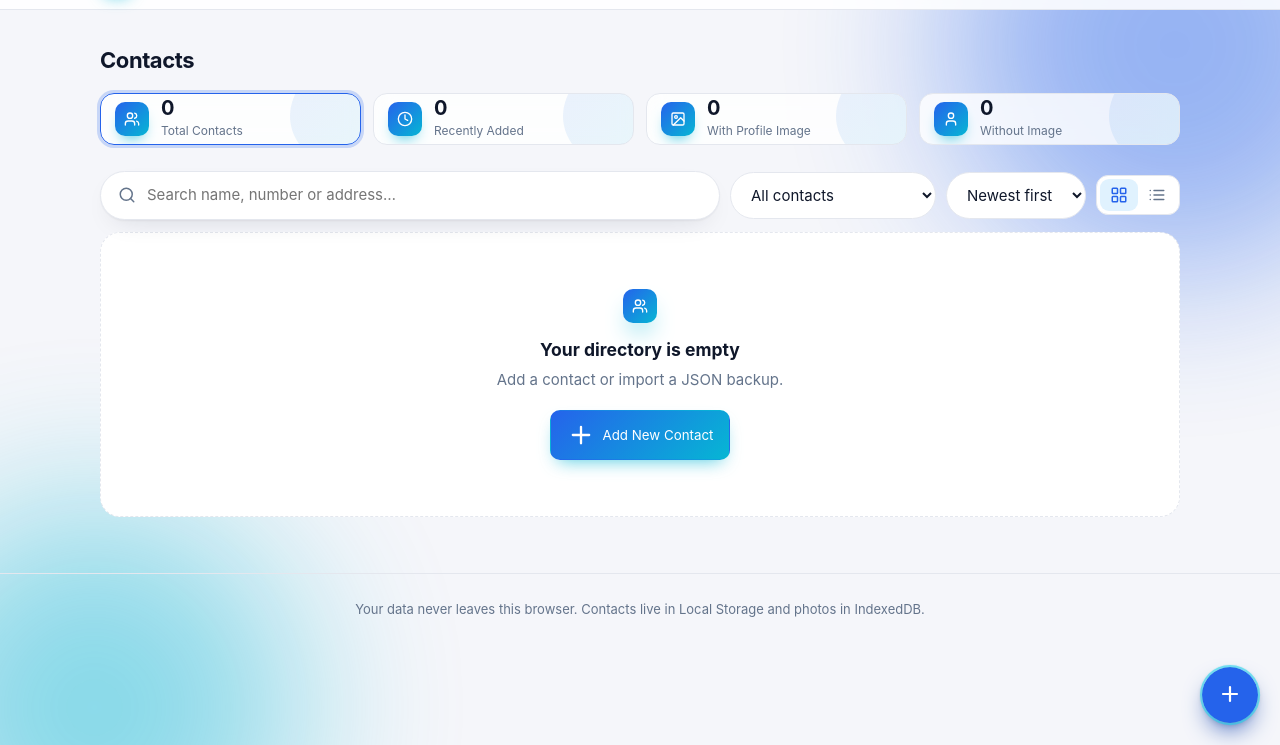
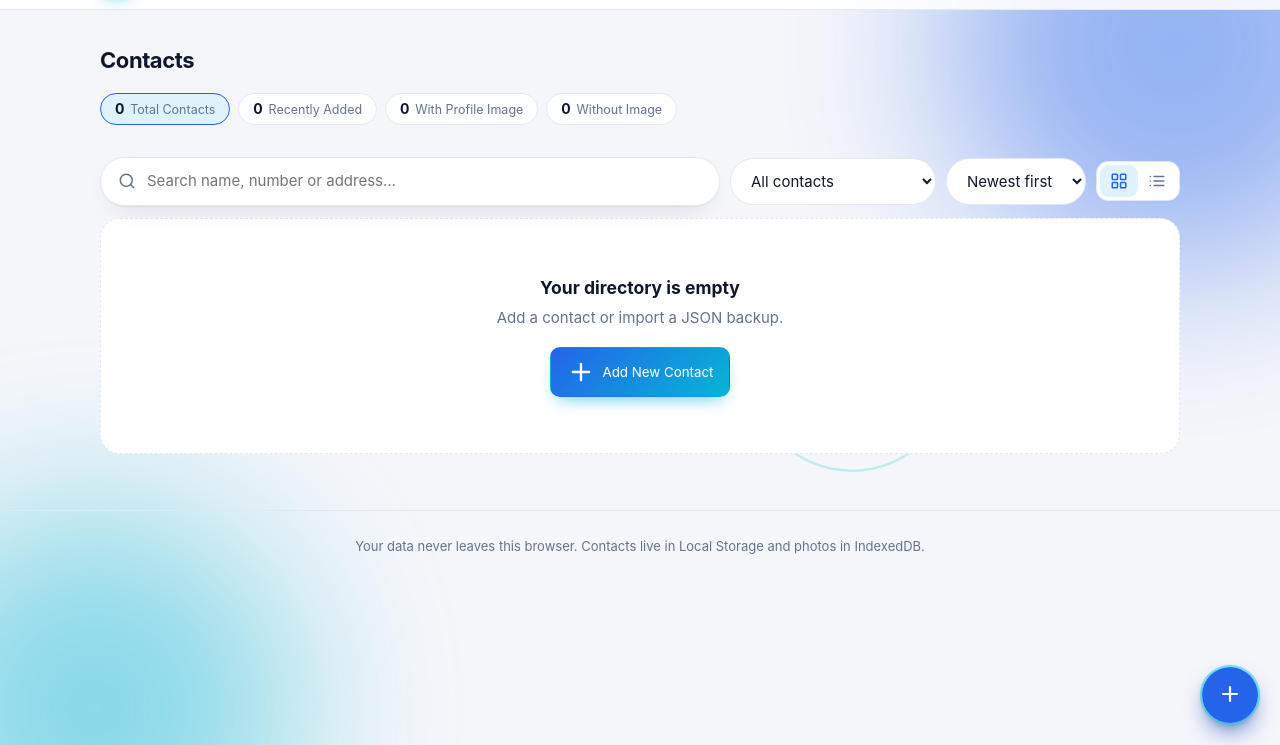
Before and after one commit to muhammadyaman727/ContactDirectory, a plain HTML site: page index.html in a window 1280 px wide. Shown: the part 55-800 px from the top of the page. Drawn offline with Linux system fonts and the light colour scheme.

Commit message:
Update index.html

```diff
--- a/index.html
+++ b/index.html
@@ -115,6 +115,8 @@ dialog{margin:auto;inset:0;border-radius:26px;border:1px solid var(--bd)}dialog[
 #list .stats{grid-template-columns:repeat(4,1fr)}button.stat{font:inherit;color:inherit;text-align:left;cursor:pointer;transition:.2s}button.stat:hover{border-color:#38bdf8}button.stat.on{border-color:var(--ac);box-shadow:0 0 0 3px color-mix(in srgb,var(--ac) 22%,transparent)}
 @media(max-width:900px){#list .stats{display:flex;overflow-x:auto;scroll-snap-type:x mandatory;scrollbar-width:none;gap:10px;margin:16px -20px 0;padding:4px 20px 8px}#list .stats::-webkit-scrollbar{display:none}#list .stat{flex:0 0 232px;scroll-snap-align:start}.tb #f{display:none}}
 @media(max-width:720px){#list .stats{margin:16px -16px 0;padding:4px 16px 8px}}
+#list .stats{display:flex;gap:8px;overflow-x:auto;scrollbar-width:none;margin:14px 0 0;padding:2px 0 6px}#list .stats::-webkit-scrollbar{display:none}
+#list .stat{flex:none;aspect-ratio:auto;padding:7px 14px;gap:8px;border-radius:999px;animation:none;backdrop-filter:none;box-shadow:none}#list .stat::after,#list .si{display:none}#list .stat>div{display:flex;align-items:baseline;gap:6px}#list .stat b{font-size:14px}#list .stat small{font-size:12.5px;white-space:nowrap}#list .stat.on{border-color:var(--ac);background:var(--acs);box-shadow:none}
 main{padding-bottom:104px}
 .fab{position:fixed;right:22px;bottom:calc(22px + env(safe-area-inset-bottom,0px));z-index:25;width:56px;height:56px;border-radius:50%;border:0;background:var(--ac);color:#fff;display:grid;place-items:center;cursor:pointer;box-shadow:0 12px 26px -8px color-mix(in srgb,var(--ac) 75%,#000),0 2px 6px rgba(0,0,0,.18);transition:.2s}.fab:hover{transform:scale(1.07)}.fab:active{transform:scale(.95)}.fab .ic{width:24px;height:24px;stroke-width:2.2}
 #toasts{left:50%;right:auto;translate:-50% 0;align-items:center;bottom:calc(24px + env(safe-area-inset-bottom,0px))}
```
